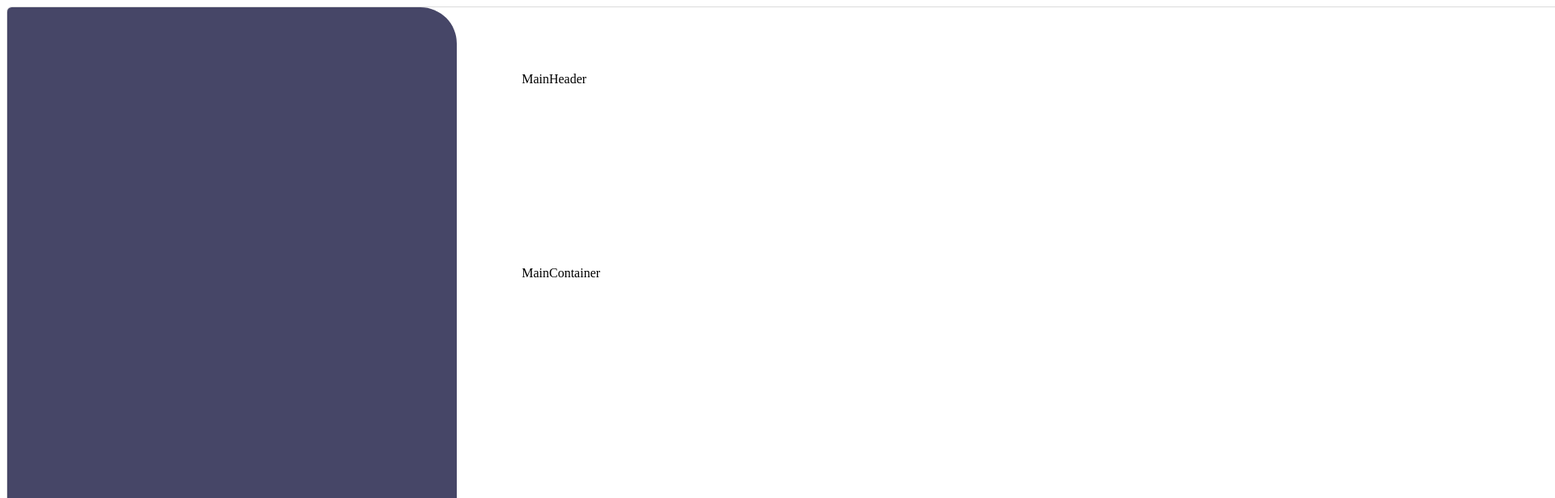
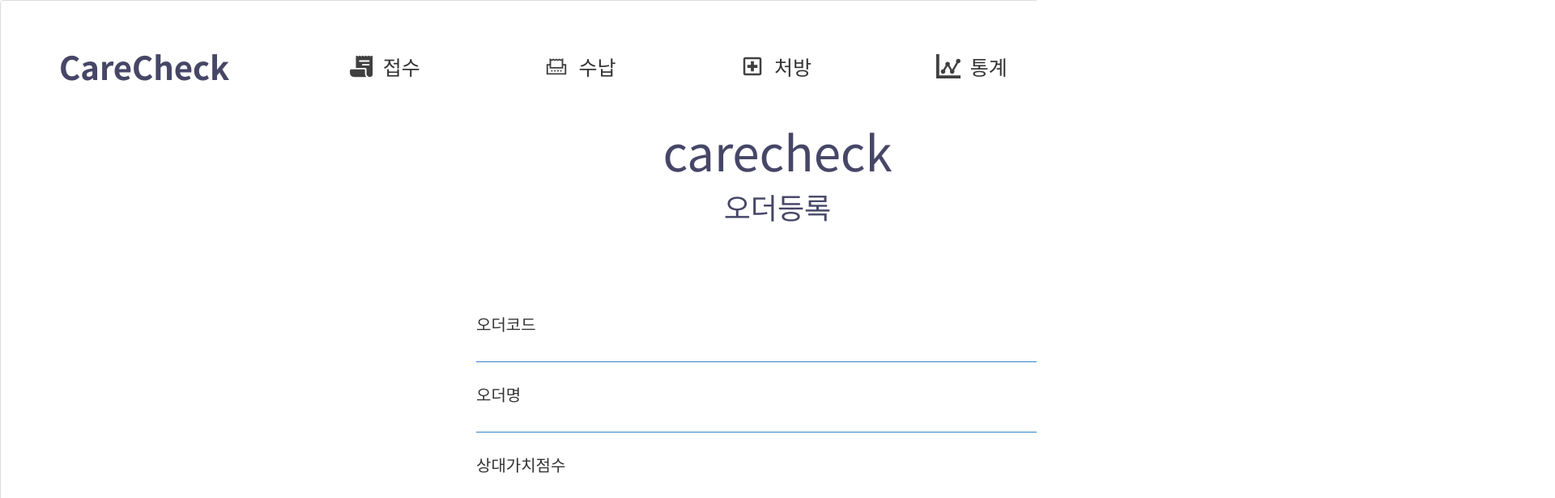
Before and after one commit to CareCheck-KoreaIT/CareCheck_koreaIt_front, a React (Vite) app: page /order in a window 1280 px wide. Shown: the top 616 px of the page at 81% size, 1920 px wide, since content can reach past the window. Built offline with nearby package versions, Linux system fonts and the light colour scheme.

Commit message:
join, order화면

```diff
--- a/src/App.jsx
+++ b/src/App.jsx
@@ -1,13 +1,20 @@
 import { Route, Routes } from "react-router-dom";
 import MainLayout from "./components/common/MainLayout/MainLayout";
 import MainRoute from "./routes/MainRoute/MainRoute";
+import JoinPage from "./pages/JoinPage/JoinPage";
+import { Global } from "@emotion/react"
+import { global } from "./styles/global"
+import OrderPage from "./pages/OrderPage/OrderPage";
 
 function App() {
   return (
     <>
+      <Global styles={global} />
       <MainLayout>
         <Routes>
           <Route path="/*" element={<MainRoute />} />
+          <Route path="/join" element={<JoinPage />} />
+          <Route path="/order" element={<OrderPage />} />
         </Routes>
       </MainLayout>
     </>
--- /dev/null
+++ b/src/pages/JoinPage/JoinPage.jsx
@@ -0,0 +1,47 @@
+/**@jsxImportSource @emotion/react */
+import * as s from './style';
+import React from 'react';
+
+function JoinPage(props) {
+  return (
+    <div css={s.layout}>
+      <div>
+        <header css={s.titleGroup}>
+          <h1 css={s.title1}>carecheck</h1>
+          <p css={s.title2}>정보입력</p>
+        </header>
+        <main css={s.inputGroup}>
+          <div css={s.input}>
+            <label htmlFor="employeeId">사원번호</label>
+            <input type="text"/>
+          </div>
+          <div css={s.input}>
+            <label htmlFor="password">비밀번호</label>
+            <input type="password" placeholder='8~12자 영문, 숫자, 특수문자' />
+          </div>
+          <div css={s.input}>
+            <label htmlFor="name">이름</label>
+            <input type="text"/>
+          </div>
+          <div css={s.input}>
+            <label htmlFor="email">이메일</label>
+            <input type="email" />
+          </div>
+          <div css={s.input}>
+            <label htmlFor="phoneNumber">휴대전화</label>
+            <input type="text" placeholder='010-1234-5678' />
+          </div>
+          <div css={s.input2}>
+            <label htmlFor="authority">권한</label>
+            <select name="" id=""></select>
+          </div>
+        </main>
+        <footer css={s.button}>
+          <button>등록</button>
+        </footer>
+      </div>
+    </div>
+  );
+}
+
+export default JoinPage;
--- /dev/null
+++ b/src/pages/JoinPage/style.js
@@ -0,0 +1,127 @@
+import { css } from "@emotion/react";
+
+export const layout = css`
+    display: flex;
+    box-sizing: border-box;
+    align-items: center;
+    flex-direction: column;
+    margin-top: 7rem;
+    overflow: hidden;
+    width: 100%;
+    height: 100%;
+    background-color: #ffffff;
+`;
+
+export const titleGroup = css`
+  display: flex;
+  justify-content: center;
+  flex-direction: column;
+  box-sizing: border-box;
+
+`;
+
+
+export const title1 = css`
+    display: flex;
+    justify-content: center;
+    margin: 0;
+    font-size: 6rem;
+    color: #464667;
+    cursor: default;
+    font-weight: 400;
+`;
+
+export const title2 = css`
+    display: flex;
+    justify-content: center;
+    margin: 0;
+    font-size: 3.6rem;
+    color: #464667;
+    cursor: default;
+`;
+
+export const inputGroup = css`
+  display: flex;
+  justify-content: center;
+  flex-direction: column;
+  box-sizing: border-box;
+  margin-top: 3rem;
+
+`;
+
+export const input = css`
+  display: flex;
+  justify-content: space-between;
+  align-items: center;
+  box-sizing: border-box;
+  width: 74.4rem;
+  font-size: 2rem;
+  border-bottom: 0.1rem solid #3283CE;
+
+  & > label {
+    width: 10rem;
+    height: 8.6rem;
+    margin-right: 2rem;
+    text-align: left;
+    line-height: 8rem;
+
+  }
+
+  & > input {
+    width: 74.4rem;
+    height: 8.4rem;
+    border: none;
+
+    &:focus {
+      outline: none;
+      border: none;
+    }
+
+    &::placeholder{
+    font-size: 2rem;
+    color: #9F9F9F;
+    }
+  }
+
+`;
+
+export const input2 = css`
+  display: flex;
+  align-items: center;
+  width: 74.4rem;
+  height: 8.4rem;
+  font-size: 2rem;
+  border-bottom: 0.1rem solid #3283CE;
+
+  & > label {
+    width: 8rem;
+    margin-right: 2rem;
+    text-align: left;
+    font-size: 2rem;
+
+  }
+
+  & > select {
+    width: 30rem;
+    height: 5rem;
+    border-radius: 0.5rem;
+  }
+
+`;
+
+export const button = css`
+  display: flex;
+  justify-content: center;
+  align-items: center;
+  margin-top: 5rem;
+
+  & > button {
+    width: 71rem;
+    height: 11.6rem;
+    background-color: #464667;
+    outline: none;
+    border-radius: 1.5rem;
+    color: #ffffff;
+    font-size: 3.6rem;
+  }
+`;
--- /dev/null
+++ b/src/pages/OrderPage/OrderPage.jsx
@@ -0,0 +1,66 @@
+/**@jsxImportSource @emotion/react */
+import * as s from './style';
+import React from 'react';
+import { IoReceipt } from "react-icons/io5";
+import { LiaReceiptSolid } from "react-icons/lia";
+import { MdOutlineLocalHospital } from "react-icons/md";
+import { ImStatsDots } from "react-icons/im";
+import { RiAdminLine } from "react-icons/ri";
+import { IoIosLogOut } from "react-icons/io";
+
+function OrderPage(props) {
+  return (
+    <div css={s.layout}>
+      <header css={s.header}>
+        <h1>CareCheck</h1>
+        <div css={s.headerMenu}>
+          <IoReceipt />
+          접수
+        </div>
+        <div css={s.headerMenu}>
+          <LiaReceiptSolid />
+          수납
+        </div>
+        <div css={s.headerMenu}>
+          <MdOutlineLocalHospital />
+          처방
+        </div>
+        <div css={s.headerMenu}>
+          <ImStatsDots />
+          통계
+        </div>
+        <div css={s.headerMenu}>
+          <RiAdminLine />
+          관리자
+        </div>
+        <button css={s.logoutBtn}>
+          <IoIosLogOut />
+          Logout
+        </button>
+      </header>
+      <div css={s.titleGroup}>
+        <h1 css={s.title1}>carecheck</h1>
+        <p css={s.title2}>오더등록</p>
+      </div>
+      <main css={s.inputGroup}>
+        <div css={s.input}>
+          <label htmlFor="orderCode">오더코드</label>
+          <input type="text"/>
+        </div>
+        <div css={s.input}>
+          <label htmlFor="orderName">오더명</label>
+          <input type="text" />
+        </div>
+        <div css={s.input}>
+          <label htmlFor="orderScore">상대가치점수</label>
+          <input type="text"/>
+        </div>
+      </main>
+      <footer css={s.button}>
+        <button>오더 등록</button>
+      </footer>
+    </div>
+  );
+}
+
+export default OrderPage;
--- /dev/null
+++ b/src/pages/OrderPage/style.js
@@ -0,0 +1,155 @@
+import { css } from "@emotion/react";
+
+export const layout = css`
+  display: flex;
+  box-sizing: border-box;
+  align-items: center;
+  flex-direction: column;
+  overflow: hidden;
+  width: 100%;
+  height: 100%;
+  background-color: #ffffff;
+`;
+
+export const header = css`
+  display: flex;
+  justify-content: space-between;
+  align-items: center;
+  box-sizing: border-box;
+  margin-top: 5rem;
+  width: 177.4rem;
+  height: 6.1rem;
+
+  & > h1 {
+    font-size: 4rem;
+    color: #464667;
+  }
+`;
+
+export const headerMenu = css`
+  display: flex;
+  justify-content: space-around;
+  align-items: center;
+  width: 10rem;
+  height: 3rem;
+  font-size: 2.5rem;
+
+  & > svg {
+    width: 3rem;
+    height: 3rem;
+
+    & > path {
+      color: #404040;
+    }
+  }
+`;
+
+export const logoutBtn = css`
+  display: flex;
+  justify-content: center;
+  align-items: center;
+  width: 21.4rem;
+  height: 6.1rem;
+  border-radius: 1.8rem;
+  border: none;
+  background-color: #464667;
+  font-size: 2.2rem;
+  color: #fafafa;
+
+  & > svg {
+    width: 2rem;
+    height: 2rem;
+    margin-right: 1.5rem;
+
+    & > path {
+      color: #fafafa;
+    }
+  }
+`;
+
+export const titleGroup = css`
+  display: flex;
+  justify-content: center;
+  flex-direction: column;
+  box-sizing: border-box;
+  margin-top: 3rem;
+`;
+
+
+export const title1 = css`
+    display: flex;
+    justify-content: center;
+    margin: 0;
+    font-size: 6rem;
+    color: #464667;
+    cursor: default;
+    font-weight: 400;
+`;
+
+export const title2 = css`
+    display: flex;
+    justify-content: center;
+    margin: 0;
+    font-size: 3.6rem;
+    color: #464667;
+    cursor: default;
+`;
+
+export const inputGroup = css`
+  display: flex;
+  justify-content: center;
+  flex-direction: column;
+  box-sizing: border-box;
+  margin-top: 8rem;
+
+`;
+
+export const input = css`
+  display: flex;
+  justify-content: space-between;
+  align-items: center;
+  box-sizing: border-box;
+  width: 74.4rem;
+  font-size: 2rem;
+  border-bottom: 0.1rem solid #3283CE;
+
+  & > label {
+    width: 15rem;
+    height: 8.6rem;
+    margin-right: 2rem;
+    text-align: left;
+    line-height: 8rem;
+
+  }
+
+  & > input {
+    width: 74.4rem;
+    height: 8.4rem;
+    border: none;
+    font-size: 2rem;
+
+    &:focus {
+      outline: none;
+      border: none;
+    }
+
+  }
+
+`;
+
+export const button = css`
+  display: flex;
+  justify-content: center;
+  align-items: center;
+  margin-top: 17rem;
+
+  & > button {
+    width: 71rem;
+    height: 11.6rem;
+    background-color: #464667;
+    outline: none;
+    border-radius: 1.5rem;
+    color: #ffffff;
+    font-size: 3.6rem;
+  }
+`;
--- a/src/styles/global.js
+++ b/src/styles/global.js
@@ -13,7 +13,6 @@ export const global = css`
         padding: 0;
         height: 100vh;
         overflow: auto;
-
         font-family: "Noto Sans KR", serif;
         font-size: 62.5%;   /** 1rem을 10px로 변환 */
     }
@@ -22,6 +21,8 @@ export const global = css`
         display: flex;
         justify-content: center;
         align-items: center;
+        width: 1920px;
+        height: 1080px;
         background-color: #fafafa;
     }
 
```
Also changed, not shown: src/routes/MainRoute/style.js (renamed from src/routes/MainRoute/style.jsx).
